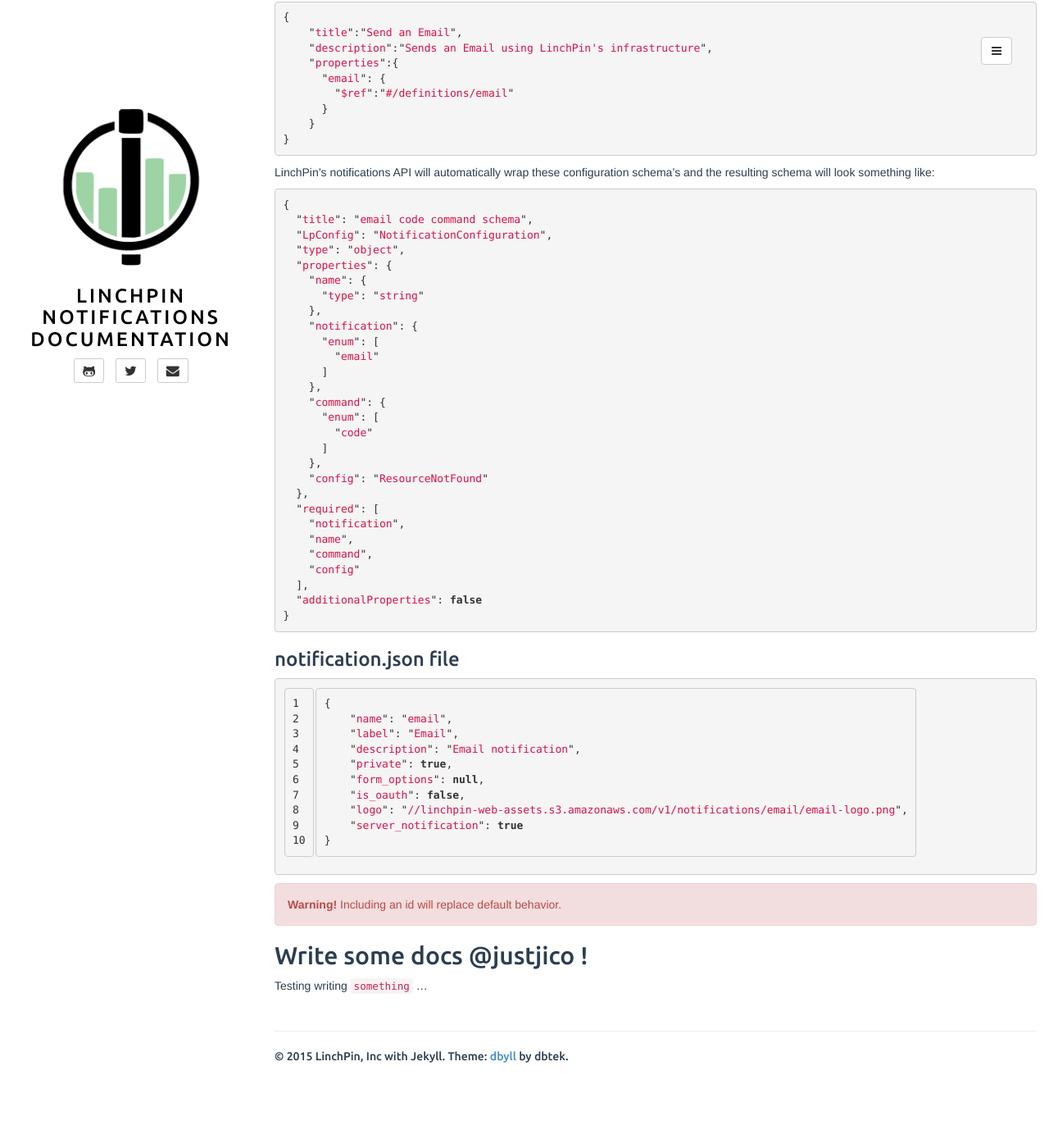
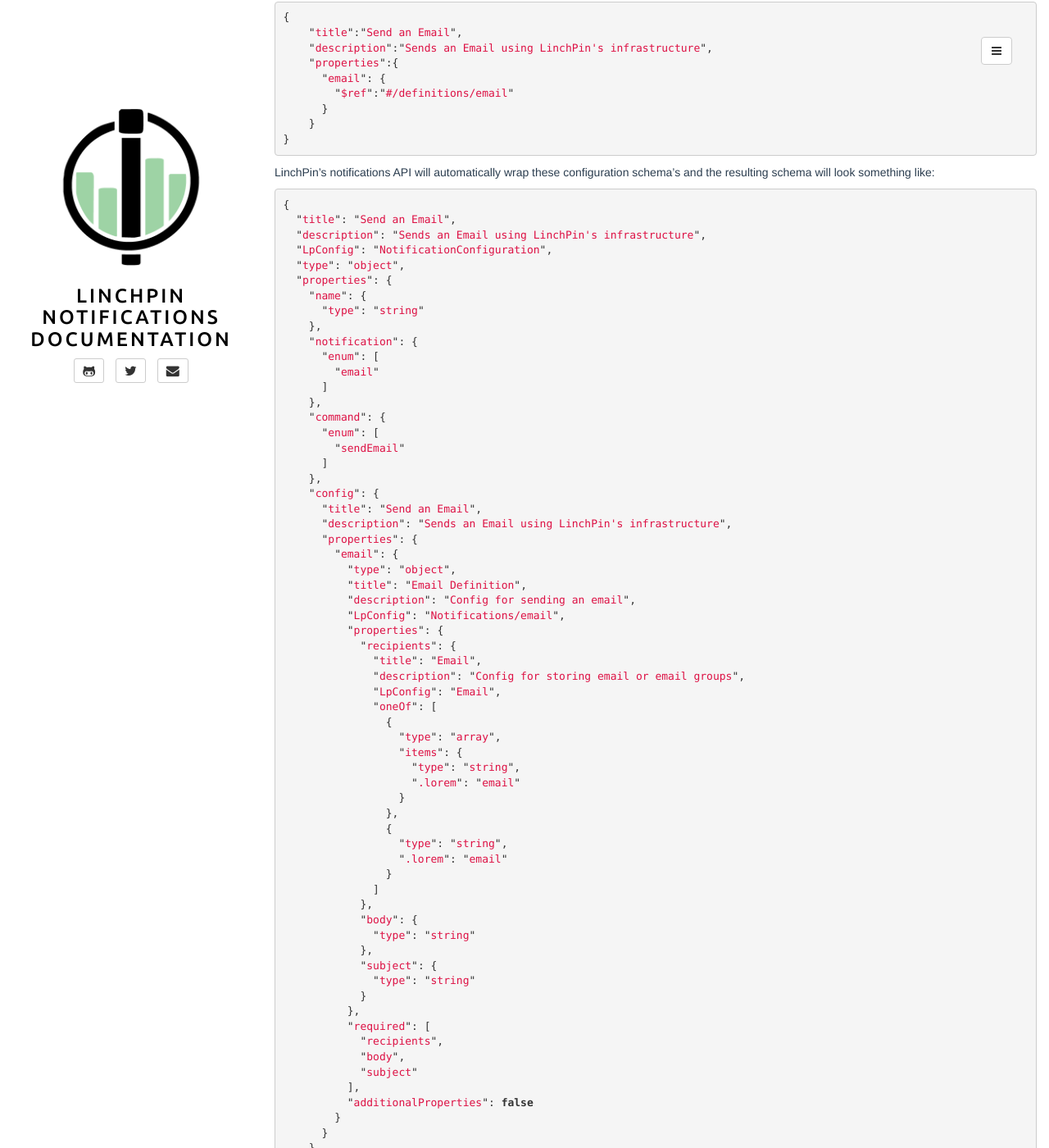
Before and after one commit to linchpin-notifications/docs, a Jekyll site: the page built from index.md, in a window 1280 px wide and 1400 px high, scrolled down 577 px. Shown: the whole window at 82% size. Built offline with Jekyll 4.4.1, drawn with Linux system fonts in a browser that asks for light colours; before the commit the page ends 1885 px from its top, so only the background shows below that.

Commit message:
Update index.md

```diff
--- a/index.md
+++ b/index.md
@@ -34,7 +34,8 @@ LinchPin's notifications API will automatically wrap these configuration schema'
 
 {% highlight javascript %}
 {
-  "title": "email code command schema",
+  "title": "Send an Email",
+  "description": "Sends an Email using LinchPin's infrastructure",
   "LpConfig": "NotificationConfiguration",
   "type": "object",
   "properties": {
@@ -48,10 +49,53 @@ LinchPin's notifications API will automatically wrap these configuration schema'
     },
     "command": {
       "enum": [
-        "code"
+        "sendEmail"
       ]
     },
-    "config": "ResourceNotFound"
+    "config": {
+      "title": "Send an Email",
+      "description": "Sends an Email using LinchPin's infrastructure",
+      "properties": {
+        "email": {
+          "type": "object",
+          "title": "Email Definition",
+          "description": "Config for sending an email",
+          "LpConfig": "Notifications/email",
+          "properties": {
+            "recipients": {
+              "title": "Email",
+              "description": "Config for storing email or email groups",
+              "LpConfig": "Email",
+              "oneOf": [
+                {
+                  "type": "array",
+                  "items": {
+                    "type": "string",
+                    ".lorem": "email"
+                  }
+                },
+                {
+                  "type": "string",
+                  ".lorem": "email"
+                }
+              ]
+            },
+            "body": {
+              "type": "string"
+            },
+            "subject": {
+              "type": "string"
+            }
+          },
+          "required": [
+            "recipients",
+            "body",
+            "subject"
+          ],
+          "additionalProperties": false
+        }
+      }
+    }
   },
   "required": [
     "notification",
```
